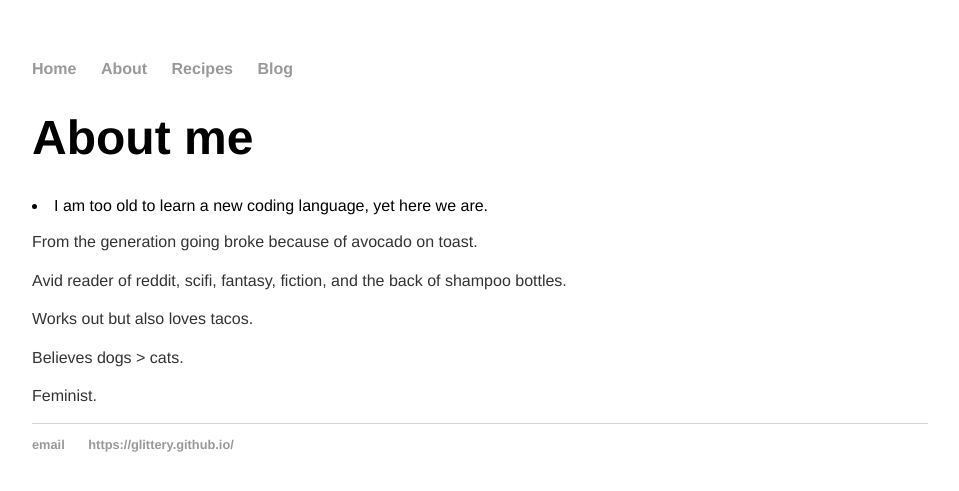
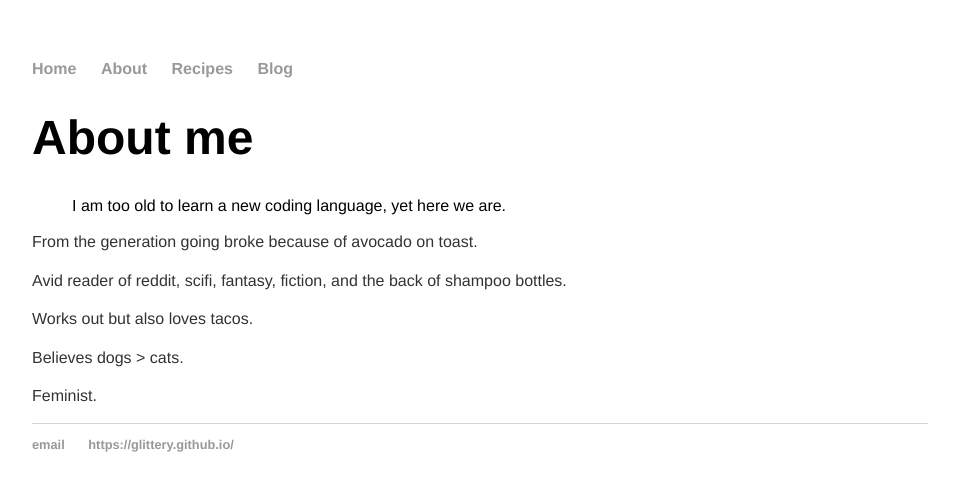
Before and after one commit to glittery/glittery.github.io, a Jekyll site: the page built from about/index.html, in a window 1280 px wide. Shown: the top 491 px of the page, without its empty margins (160-1119 px from the left). Built offline with Jekyll 4.4.1, drawn with Linux system fonts in a browser that asks for light colours.

```diff
--- a/about/index.html
+++ b/about/index.html
@@ -5,7 +5,7 @@ title: glittery - about me
 <div class="blurb">
 	<h1>About me</h1>
 
-<li> I am too old to learn a new coding language, yet here we are. </li>
+<ul> I am too old to learn a new coding language, yet here we are. </ul>
 
 <p> From the generation going broke because of avocado on toast. </p>
 
```
